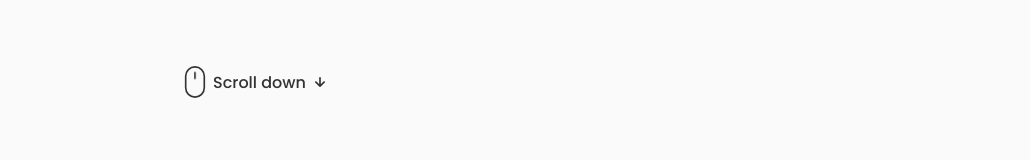
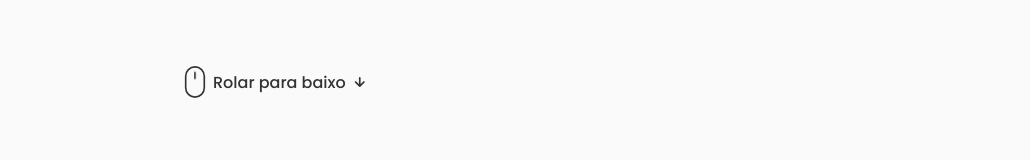
Before and after one commit to Levi-Valverde/portfolio, a React (Vite) app: page / in a window 1280 px wide. Shown: the part 525-685 px from the top of the page, without its empty margins (125-1155 px from the left). Built offline with nearby package versions, Linux system fonts and the light colour scheme.

Commit message:
Update ScrollDown.jsx

```diff
--- a/src/components/home/ScrollDown.jsx
+++ b/src/components/home/ScrollDown.jsx
@@ -37,7 +37,7 @@ export function ScrollDown() {
             }}
           ></path>
         </svg>
-        <span className="home__scroll-name">Scroll down</span>
+        <span className="home__scroll-name">Rolar para baixo</span>
         <i className="uil uil-arrow-down home__scroll-arrow"></i>
       </a>
     </div>
```
